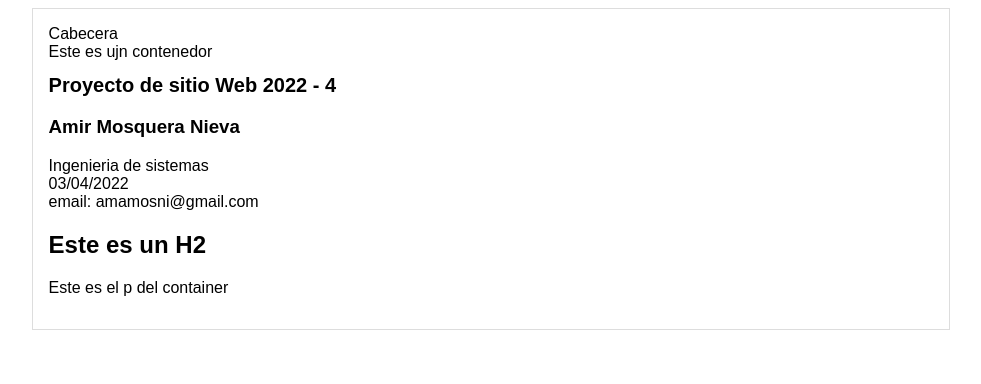
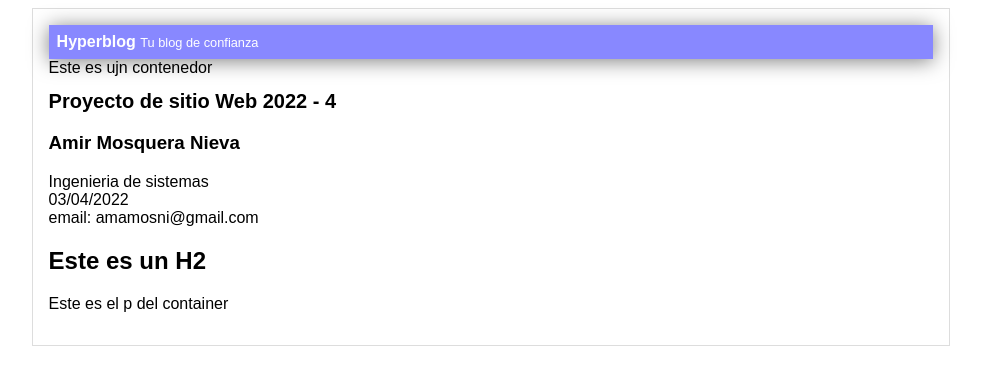
Before and after one commit to amamosni/DSW-AmirMosquera, a plain HTML site: page index.html in a window 1280 px wide. Shown: the whole page, without its empty margins (149-1130 px from the left). Drawn offline with Linux system fonts and the light colour scheme.

Commit message:
Finalizada la cabecera con diseño azul

```diff
--- a/css/estilos.css
+++ b/css/estilos.css
@@ -16,3 +16,18 @@ body {
     font-size: 20px;
 
 }
+
+#cabecera {
+    background: #88f;
+    box-shadow: 0px 2px 20px 0px rgba(0,0,0,0.5);
+    color: white;
+    font-weight: bold;
+    margin: 0;
+    padding: 0.5em;
+}
+
+#tagline {
+    font-weight: normal;
+    font-size: 0.8em;
+    padding: 1em 0 0 0;
+}
--- a/index.html
+++ b/index.html
@@ -10,7 +10,8 @@
 <body>
     <div id="container">
         <div id="cabecera">
-            Cabecera
+            Hyperblog
+            <span id="tagline">Tu blog de confianza</span>
         </div>
         Este es ujn contenedor
         <h1>Proyecto de sitio Web 2022 - 4</h1>
```
